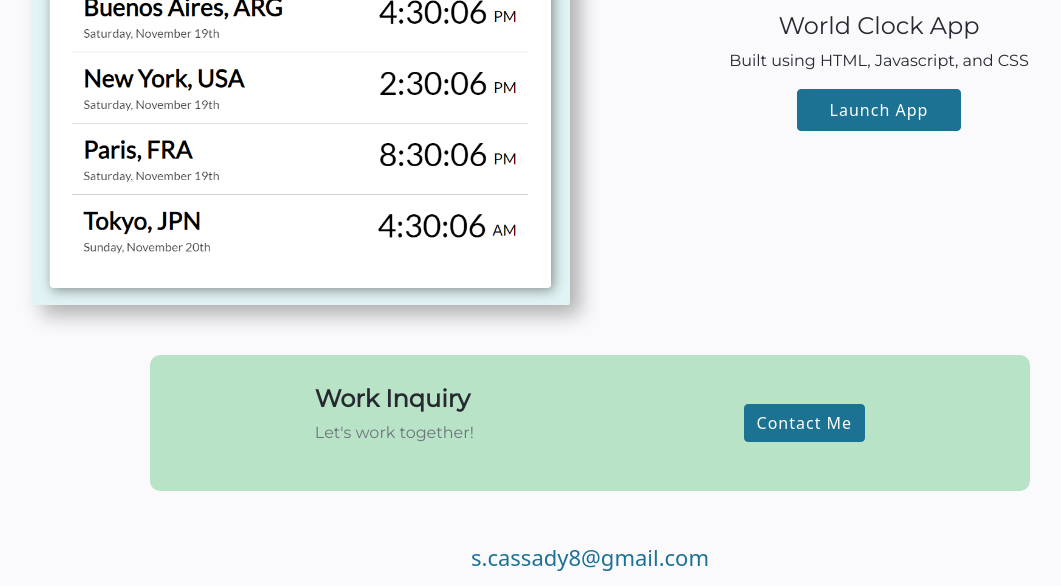
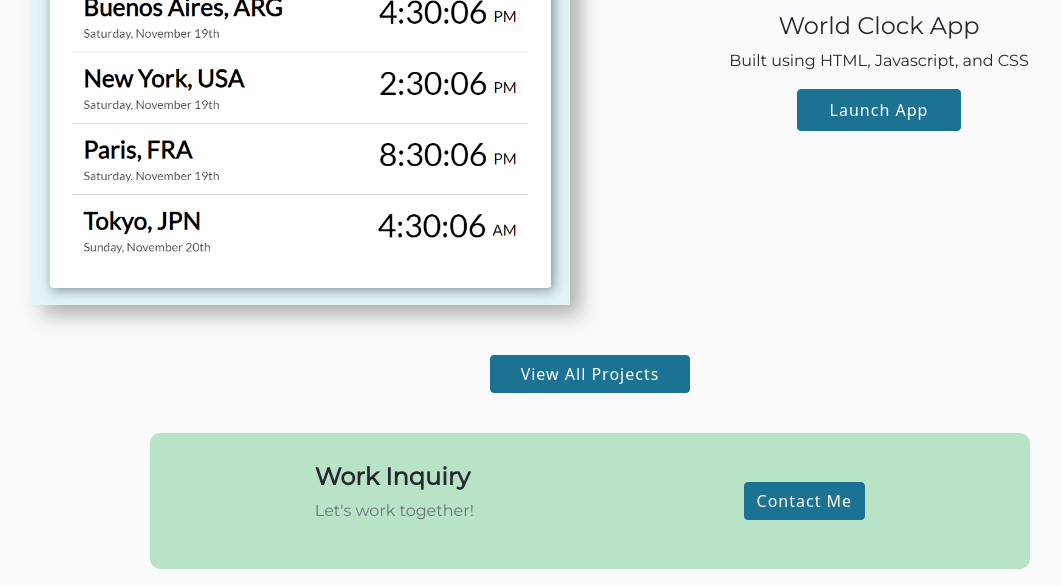
Before and after one commit to scassady8/ShannonCassady-Portfolio, a plain HTML site: page index.html in a window 1280 px wide. Shown: the part 1466-2052 px from the top of the page, without its empty margins (50-1111 px from the left). Drawn offline with nearby package versions, Linux system fonts and the light colour scheme.

Commit message:
Update index.html
Added button to work.html

```diff
--- a/index.html
+++ b/index.html
@@ -161,6 +161,10 @@
           </div>
         </div>
       </div>
+      <div>
+        <a class="btn btn-primary" href="/work.html" title="Shannon's work"
+          >View all projects</a>
+      </div>
     </main>
     <footer>
       <div
```
